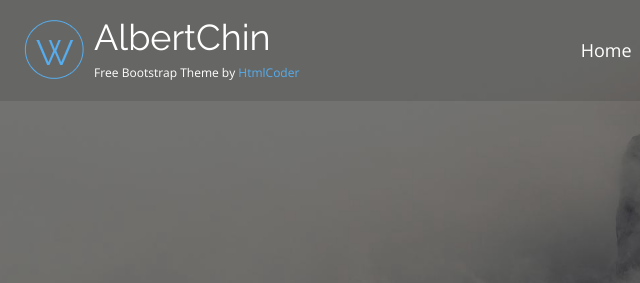
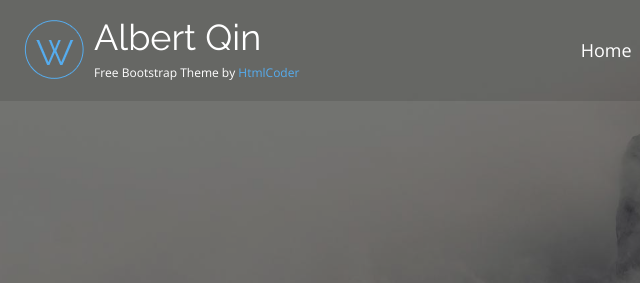
Before and after one commit to qinchanglin/qinchanglin.github.io, a plain HTML site: page index.html in a window 1280 px wide. Shown: the top 283 px of the page, 46-686 px from the left. Drawn offline with nearby package versions, Linux system fonts and the light colour scheme.

Commit message:
up title

```diff
--- a/index.html
+++ b/index.html
@@ -5,7 +5,7 @@
 <!--<![endif]-->
 	<head>
 		<meta charset="utf-8">
-		<title>Albert Chin Home Pages.</title>
+		<title>Albert Qin Home Pages.</title>
 		<meta name="description" content="Worthy a Bootstrap-based, Responsive HTML5 Template">
 		<meta name="author" content="htmlcoder.me">
 
@@ -58,7 +58,7 @@
 
 							<!-- name-and-slogan -->
 							<div class="site-name-and-slogan smooth-scroll">
-								<div class="site-name"><a href="#banner">AlbertChin</a></div>
+								<div class="site-name"><a href="#banner">Albert Qin</a></div>
 								<div class="site-slogan">Free Bootstrap Theme by <a target="_blank" href="http://htmlcoder.me">HtmlCoder</a></div>
 							</div>
 
```
